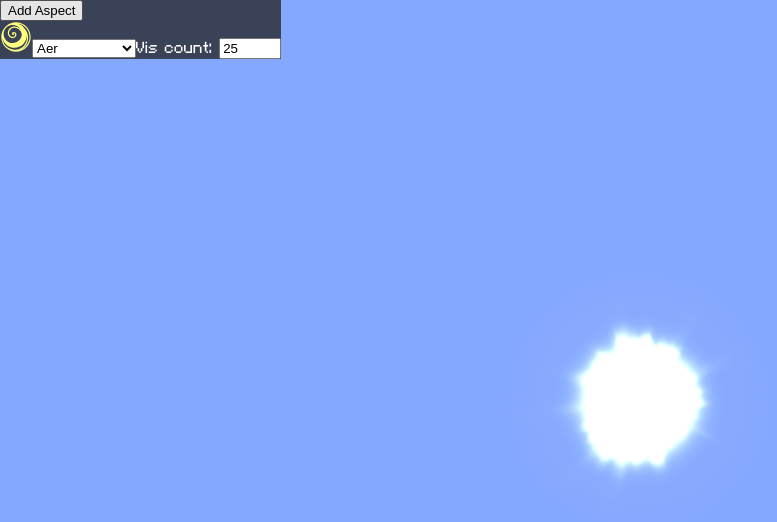
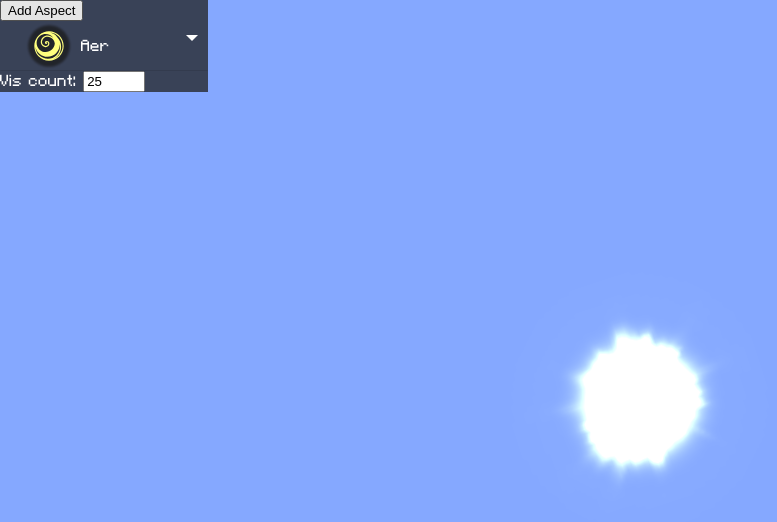
Before and after one commit to DiamondIceNS/diamondicens.github.io, a plain HTML site: page node.html in a window 1280 px wide. Shown: the whole page, without its empty margins (0-777 px from the left). Drawn offline with Linux system fonts and the light colour scheme.

Commit message:
Make the aspect dropdowns pretty

```diff
--- a/node.css
+++ b/node.css
@@ -30,4 +30,92 @@ body {
 .aspect-icon {
     width: 2em;
     height: 2em;
+    position: relative;
 }
+
+.aspect-icon-back {
+    width: 3em;
+    height: 3em;
+    position: absolute;
+    top: -0.5em;
+    left: -0.5em;
+    z-index: -1;
+}
+
+.aspect-icon-fg {
+    width: 2em;
+    height: 2em;
+    position: absolute;
+    z-index: 1;
+}
+
+/*the container must be positioned relative:*/
+.div-aspect-select {
+    position: relative;
+    width: 13em;
+}
+
+.div-aspect-select select {
+    display: none; /*hide original SELECT element:*/
+}
+
+/*style the arrow inside the select element:*/
+.select-selected:after {
+    position: absolute;
+    content: "";
+    top: 14px;
+    right: 10px;
+    width: 0;
+    height: 0;
+    border: 6px solid transparent;
+    border-color: #fff transparent transparent transparent;
+}
+
+.select-selected.select-arrow-active {
+    background-color: #202020;
+}
+
+/*point the arrow upwards when the select box is open (active):*/
+.select-selected.select-arrow-active:after {
+    border-color: transparent transparent #fff transparent;
+    top: 7px;
+}
+
+/*style the items (options), including the selected item:*/
+.select-items>div, .select-selected {
+    color: #ffffff;
+    padding: 8px 16px;
+    border: 1px solid transparent;
+    border-color: transparent transparent rgba(0, 0, 0, 0.1) transparent;
+    cursor: pointer;
+    user-select: none;
+    display: flex;
+    flex-direction: row;
+    align-items: center;
+}
+
+/*style items (options):*/
+.select-items {
+    position: absolute;
+    background-color: #202020e0;
+    top: 100%;
+    left: 0;
+    right: 0;
+    z-index: 99;
+    max-height: 20em;
+    overflow-y: scroll;
+    width: 13em;
+}
+
+.select-items>div>div, .select-selected>div {
+    margin-left: 1em;
+}
+
+/*hide the items when the select box is closed:*/
+.select-hide {
+    display: none;
+}
+
+.select-items>div:hover, .same-as-selected {
+    background-color: rgba(0, 0, 0, 0.1);
+}
--- a/node.js
+++ b/node.js
@@ -84,10 +84,6 @@ document.addEventListener("DOMContentLoaded", function (event) {
 
 
     function onChangeAspectType(event) {
-        let container = this.parentNode;
-        let i = [...container.parentNode.children].findIndex(x => x === container);
-        ASPECT_HALOS[i].aspect = this.value;
-        container.querySelector(".aspect-icon").src = "all-aspects.svg#" + this.value;
     };
 
     function onChangeAspectAmount(event) {
@@ -97,12 +93,12 @@ document.addEventListener("DOMContentLoaded", function (event) {
     }
 
     function addAspect() {
-        let aspectContainerList = document.getElementById("aspects");
-        let aspectContainer = document.createElement("div");
-        let aspectSelect = document.createElement("select");
-        let aspectAmount = document.createElement("input");
-        let aspectAmountLabel = document.createElement("label");
-        const aspectIcon = document.createElement("img");
+        const aspectContainerList = document.getElementById("aspects");
+        const aspectContainer = document.createElement("div");
+        const aspectSelect = document.createElement("select");
+        const aspectAmount = document.createElement("input");
+        const aspectAmountLabel = document.createElement("label");
+        const aspectSelectDiv = document.createElement("div");
 
         /** @type {String[]} */
         let currentAspects = ASPECT_HALOS.reduce((carry, x) => { carry.push(x.aspect); return carry; }, []);
@@ -118,19 +114,62 @@ document.addEventListener("DOMContentLoaded", function (event) {
             aspectSelect.appendChild(o);
         }
 
+        const a = document.createElement("div");
+        const aa = document.createElement("div");
+        const aspectIconDiv = document.createElement("div");
+        const aspectIcon = document.createElement("img");
+        const aspectIconBack = document.createElement("img");
+        aspectIconDiv.appendChild(aspectIcon);
+        aspectIconDiv.appendChild(aspectIconBack);
+        aspectIconDiv.classList.add("aspect-icon");
+        aspectIconBack.src = "back.svg";
+        aspectIconBack.classList.add("aspect-icon-back");
+        aspectIcon.src = "all-aspects.svg#" + defaultSelected;
+        aspectIcon.classList.add("aspect-icon-fg");
+        a.appendChild(aspectIconDiv);
+        a.appendChild(aa);
+        a.setAttribute("class", "select-selected");
+        aa.classList.add("aspect-name");
+        aa.innerHTML = aspectSelect.options[aspectSelect.selectedIndex].innerHTML;
+        aspectSelectDiv.appendChild(a);
+        a.addEventListener("click", closeAllSelect);
+
+        const b = document.createElement("div");
+        b.classList.add("select-items", "select-hide");
+        for (const aa of aspectSelect.options) {
+            const c = document.createElement("div");
+            const ca = document.createElement("div");
+            const cIconDiv = document.createElement("div");
+            const cIconFg = document.createElement("img");
+            const cIconBg = document.createElement("img");
+            cIconDiv.classList.add("aspect-icon");
+            cIconFg.classList.add("aspect-icon-fg");
+            cIconBg.classList.add("aspect-icon-back");
+            cIconFg.src = "all-aspects.svg#" + aa.value;
+            cIconBg.src = "back.svg";
+            ca.classList.add("aspect-name");
+            ca.innerHTML = aa.innerHTML;
+            cIconDiv.appendChild(cIconFg);
+            cIconDiv.appendChild(cIconBg);
+            c.appendChild(cIconDiv);
+            c.appendChild(ca);
+            c.addEventListener("click", clickSelectOption);
+            b.appendChild(c);
+        }
+        aspectSelectDiv.appendChild(b);
+
+        aspectSelectDiv.classList.add("div-aspect-select");
         aspectContainer.classList.add("aspect");
         aspectSelect.classList.add("aspect-type");
         aspectAmount.classList.add("aspect-amount");
-        aspectIcon.classList.add("aspect-icon");
         aspectAmount.type = "number";
         aspectAmount.value = "25";
         aspectAmount.min = 1;
         aspectAmount.step = 1;
-        aspectIcon.src = "all-aspects.svg#" + defaultSelected;
         aspectAmountLabel.appendChild(document.createTextNode("Vis count: "));
         aspectAmountLabel.appendChild(aspectAmount);
-        aspectContainer.appendChild(aspectIcon);
-        aspectContainer.appendChild(aspectSelect);
+        aspectSelectDiv.appendChild(aspectSelect)
+        aspectContainer.appendChild(aspectSelectDiv);
         aspectContainer.appendChild(aspectAmountLabel);
         aspectContainerList.appendChild(aspectContainer);
 
@@ -142,6 +181,49 @@ document.addEventListener("DOMContentLoaded", function (event) {
             count: 25,
             bufferInfo: twgl.primitives.createXYQuadBufferInfo(gl, 1, 0, 0)
         });
+    }
+
+    /** Click event handler for an aspect list custom select dropdown option. */
+    function clickSelectOption() {
+        const selectElement = this.parentNode.parentNode.querySelector("select");
+        const selectedOptionElement = this.parentNode.previousSibling;
+        const value = this.querySelector(".aspect-name").innerHTML;
+        for (let i = 0; i < selectElement.length; i++) {
+            if (selectElement.options[i].innerHTML === value) {
+                selectElement.selectedIndex = i;
+                selectedOptionElement.querySelector(".aspect-name").innerHTML = value;
+                selectedOptionElement.querySelector(".aspect-icon-fg").src = "all-aspects.svg#" + selectElement.value;
+                let container = this.parentNode.parentNode.parentNode;
+                let ii = [...container.parentNode.children].findIndex(x => x === container);
+                ASPECT_HALOS[ii].aspect = selectElement.value;
+                for (const x of this.parentNode.parentNode.children) x.classList.remove("same-as-selected");
+                this.classList.add("same-as-selected");
+            }
+        }
+        selectedOptionElement.click();
+    }
+
+    /** Click event handler for closing an aspect list select */
+    function closeAllSelect(event) {
+        event.stopPropagation();
+
+        const arrNo = [];
+        const x = document.getElementsByClassName("select-items");
+        const y = document.getElementsByClassName("select-selected");
+        for (let i = 0; i < y.length; i++) {
+            if (this == y[i]) {
+                arrNo.push(i)
+            } else {
+                y[i].classList.remove("select-arrow-active");
+            }
+        }
+        for (let i = 0; i < x.length; i++) {
+            if (arrNo.indexOf(i)) {
+                x[i].classList.add("select-hide");
+            }
+        }
+        this.nextSibling.classList.toggle("select-hide");
+        this.classList.toggle("select-arrow-active");
     }
 
     function getVisTotal() {
```
Also changed, not shown: back.svg (added), favicon.ico (added).
